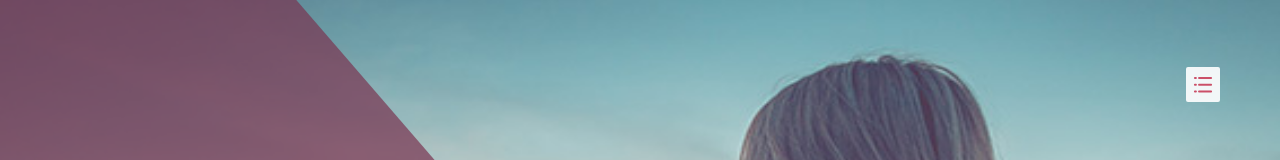
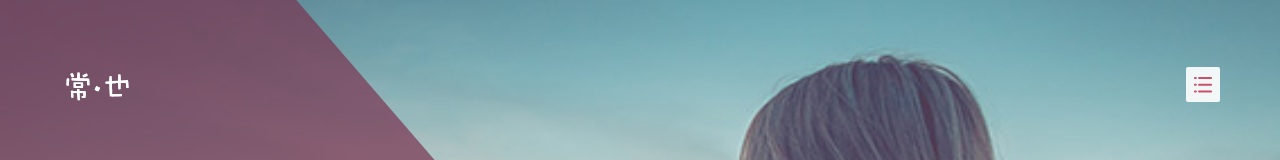
Before and after one commit to yuhao8384/yuhao8384.github-io, a plain HTML site: page index.html in a window 1280 px wide. Shown: the top 160 px of the page. Drawn offline with nearby package versions, Linux system fonts and the light colour scheme.

Commit message:
Site updated: 2020-05-25 20:30:17

```diff
--- a/index.html
+++ b/index.html
@@ -96,7 +96,7 @@
     </div>
     <div id="header">
         <div>
-
+            <a class="image-logo" href="/"></a>
 
             <div class="iconfont icon-menu switchmenu"></div>
         </div>
```
